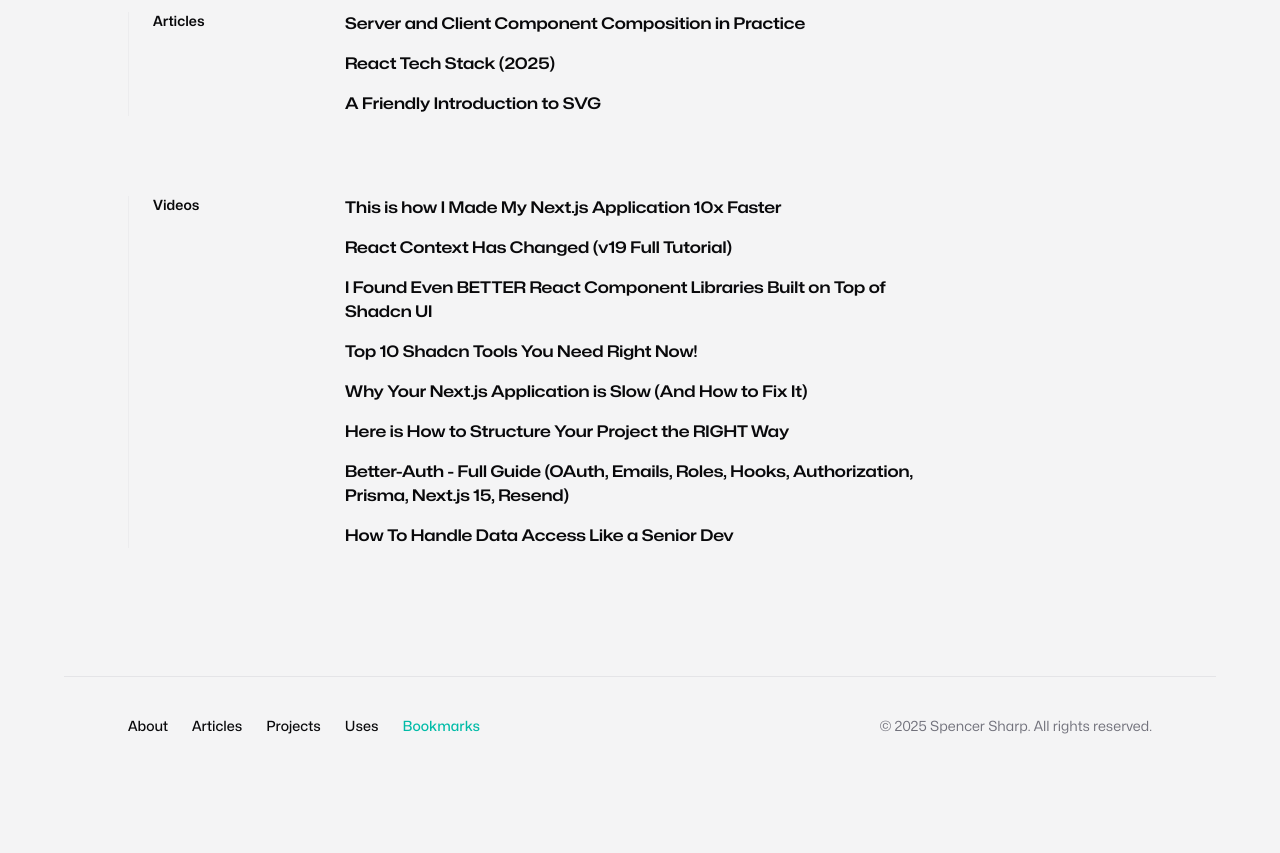
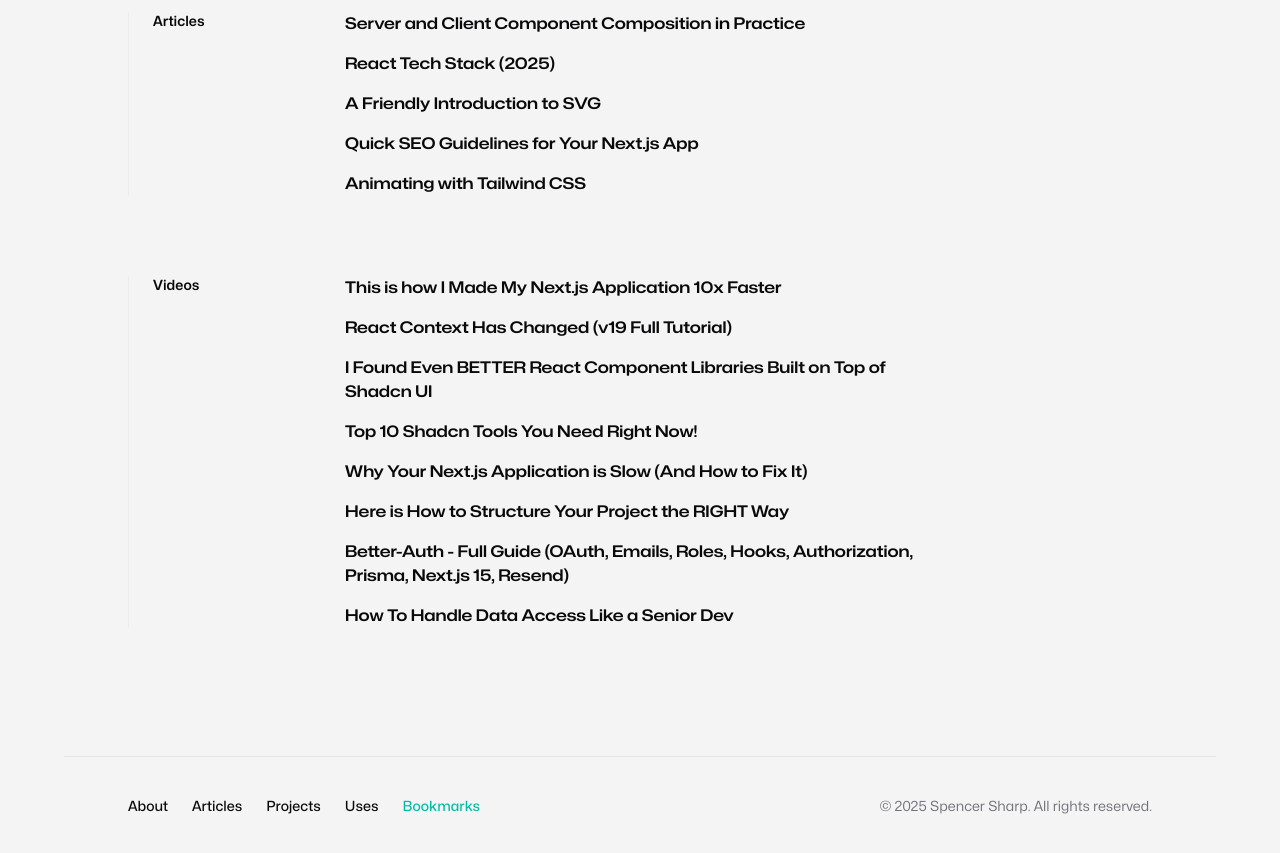
Before and after one commit to fikrirakala/spotlight, a Next.js app: page /bookmarks in a window 1280 px wide. Shown: the part 820-1673 px from the top of the page. Before the commit the page ends 1621 px from the top, so only its background shows below. Built offline with nearby package versions, Linux system fonts and the light colour scheme.

Commit message:
Update Bookmarks

```diff
--- a/src/app/bookmarks/sections/articles.mdx
+++ b/src/app/bookmarks/sections/articles.mdx
@@ -8,4 +8,10 @@
   <BookmarkLink href="https://www.joshwcomeau.com/svg/friendly-introduction-to-svg/">
     A Friendly Introduction to SVG
   </BookmarkLink>
+  <BookmarkLink href="https://playfulprogramming.com/posts/seo-nextjs-guide">
+    Quick SEO Guidelines for Your Next.js App
+  </BookmarkLink>
+  <BookmarkLink href="https://motion.dev/docs/react-tailwind">
+    Animating with Tailwind CSS
+  </BookmarkLink>
 </Bookmarks>
```
